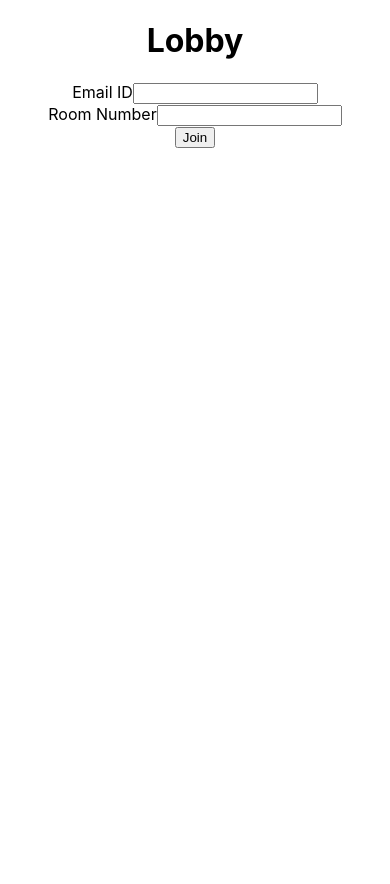
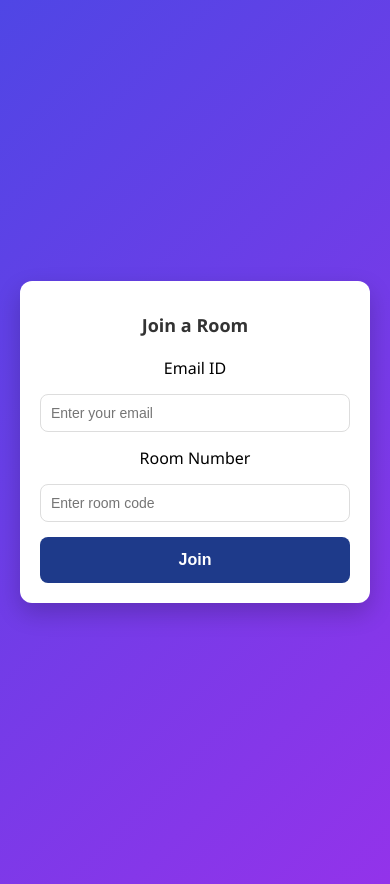
Before and after one commit to KJ-Somaiya-College-of-Engineering/ia1-submission-team-titans, a React (Create React App) app in the folder client/: page / in a window 390 px wide. Before the commit the page ends 844 px from the top, so only its background shows below. Built offline with nearby package versions, Linux system fonts and the light colour scheme; no server answers.

Commit message:
update-UI

```diff
--- /dev/null
+++ b/client/src/screens/Lobby.css
@@ -0,0 +1,100 @@
+.lobby-container {
+  height: 100vh;
+  display: flex;
+  justify-content: center;
+  align-items: center;
+  background: linear-gradient(135deg, #4f46e5, #9333ea);
+  font-family: "Segoe UI", Tahoma, Geneva, Verdana, sans-serif;
+  padding: 20px;
+}
+
+.lobby-card {
+  background: #fff;
+  padding: 40px;
+  border-radius: 16px;
+  box-shadow: 0px 10px 25px rgba(0, 0, 0, 0.2);
+  width: 350px;
+  max-width: 100%;
+  text-align: center;
+}
+
+.lobby-title {
+  font-size: 24px;
+  margin-bottom: 20px;
+  color: #333;
+}
+
+.lobby-form {
+  display: flex;
+  flex-direction: column;
+  gap: 15px;
+}
+
+.lobby-form input {
+  padding: 12px;
+  border-radius: 8px;
+  border: 1px solid #ddd;
+  outline: none;
+  transition: all 0.3s ease;
+  font-size: 16px;
+}
+
+.lobby-form input:focus {
+  border-color: #4f46e5;
+  box-shadow: 0px 0px 5px rgba(79, 70, 229, 0.6);
+}
+
+.btn {
+  background: #1e3a8a;
+  color: white;
+  padding: 12px;
+  border: none;
+  border-radius: 8px;
+  cursor: pointer;
+  font-weight: bold;
+  transition: all 0.3s ease;
+  font-size: 16px;
+}
+
+.btn:hover {
+  background: #1d4ed8;
+  transform: scale(1.05);
+}
+
+/* Mobile responsiveness */
+@media (max-width: 768px) {
+  .lobby-card {
+    width: 100%;
+    padding: 25px;
+  }
+
+  .lobby-title {
+    font-size: 20px;
+  }
+
+  .btn {
+    padding: 14px;
+    font-size: 18px;
+  }
+}
+
+@media (max-width: 480px) {
+  .lobby-card {
+    padding: 20px;
+    border-radius: 12px;
+  }
+
+  .lobby-title {
+    font-size: 18px;
+  }
+
+  .lobby-form input {
+    font-size: 14px;
+    padding: 10px;
+  }
+
+  .btn {
+    font-size: 16px;
+    width: 100%;
+  }
+}
--- a/client/src/screens/Lobby.jsx
+++ b/client/src/screens/Lobby.jsx
@@ -1,6 +1,7 @@
 import React, { useState, useCallback, useEffect } from "react";
 import { useNavigate } from "react-router-dom";
 import { useSocket } from "../context/SocketProvider";
+import "./Lobby.css";
 
 const LobbyScreen = () => {
   const [email, setEmail] = useState("");
@@ -19,7 +20,7 @@ const LobbyScreen = () => {
 
   const handleJoinRoom = useCallback(
     (data) => {
-      const { email, room } = data;
+      const { room } = data;
       navigate(`/room/${room}`);
     },
     [navigate]
@@ -33,27 +34,29 @@ const LobbyScreen = () => {
   }, [socket, handleJoinRoom]);
 
   return (
-    <div>
-      <h1>Lobby</h1>
-      <form onSubmit={handleSubmitForm}>
+    <div className="lobby-container">
+      <div className="lobby-card">
+        <h1 className="lobby-title">Join a Room</h1>
+        <form onSubmit={handleSubmitForm} className="lobby-form">
           <label htmlFor="email">Email ID</label>
           <input
             type="email"
             id="email"
             value={email}
+            placeholder="Enter your email"
             onChange={(e) => setEmail(e.target.value)}
           />
-        <br />
           <label htmlFor="room">Room Number</label>
           <input
             type="text"
             id="room"
             value={room}
+            placeholder="Enter room code"
             onChange={(e) => setRoom(e.target.value)}
           />
-        <br />
-        <button>Join</button>
+          <button className="btn">Join</button>
         </form>
+      </div>
     </div>
   );
 };
--- /dev/null
+++ b/client/src/screens/Room.css
@@ -0,0 +1,113 @@
+.room-container {
+  height: 100vh;
+  display: flex;
+  flex-direction: column;
+  background: linear-gradient(135deg, #4f46e5, #9333ea);
+  font-family: "Segoe UI", Tahoma, Geneva, Verdana, sans-serif;
+  color: white;
+  align-items: center;
+  justify-content: space-between;
+  padding: 20px;
+}
+
+.room-title {
+  font-size: 32px;
+  margin-top: 10px;
+}
+
+.status-text {
+  margin: 10px 0;
+  font-size: 18px;
+  font-weight: 500;
+}
+
+.video-grid {
+  display: flex;
+  gap: 20px;
+  justify-content: center;
+  flex-wrap: wrap;
+  margin-top: 20px;
+  width: 100%;
+}
+
+.video-card {
+  background: rgba(255, 255, 255, 0.1);
+  padding: 15px;
+  border-radius: 12px;
+  backdrop-filter: blur(10px);
+  box-shadow: 0px 8px 20px rgba(0, 0, 0, 0.3);
+  text-align: center;
+  flex: 1 1 300px;
+  max-width: 400px;
+}
+
+.video-card h2 {
+  margin-bottom: 10px;
+}
+
+.control-bar {
+  display: flex;
+  gap: 15px;
+  margin-bottom: 30px;
+  flex-wrap: wrap;
+  justify-content: center;
+}
+
+.btn {
+  background: #1e3a8a;
+  color: white;
+  padding: 12px 20px;
+  border: none;
+  border-radius: 8px;
+  font-weight: bold;
+  cursor: pointer;
+  transition: all 0.3s ease;
+  font-size: 16px;
+}
+
+.btn:hover {
+  background: #1d4ed8;
+  transform: scale(1.08);
+}
+
+/* Mobile responsiveness */
+@media (max-width: 768px) {
+  .room-title {
+    font-size: 26px;
+  }
+
+  .status-text {
+    font-size: 16px;
+  }
+
+  .video-grid {
+    flex-direction: column;
+    align-items: center;
+  }
+
+  .video-card {
+    width: 90%;
+    max-width: 100%;
+  }
+
+  .btn {
+    padding: 14px 24px;
+    font-size: 18px;
+  }
+}
+
+@media (max-width: 480px) {
+  .room-title {
+    font-size: 22px;
+  }
+
+  .status-text {
+    font-size: 14px;
+  }
+
+  .btn {
+    width: 100%;
+    font-size: 16px;
+    padding: 14px;
+  }
+}
--- a/client/src/screens/Room.jsx
+++ b/client/src/screens/Room.jsx
@@ -2,6 +2,7 @@ import React, { useEffect, useCallback, useState } from "react";
 import ReactPlayer from "react-player";
 import peer from "../service/peer";
 import { useSocket } from "../context/SocketProvider";
+import "./Room.css";
 
 const RoomPage = () => {
   const socket = useSocket();
@@ -46,7 +47,7 @@ const RoomPage = () => {
   }, [myStream]);
 
   const handleCallAccepted = useCallback(
-    ({ from, ans }) => {
+    ({ ans }) => {
       peer.setLocalDescription(ans);
       console.log("Call Accepted!");
       sendStreams();
@@ -110,35 +111,39 @@ const RoomPage = () => {
   ]);
 
   return (
-    <div>
-      <h1>Room Page</h1>
-      <h4>{remoteSocketId ? "Connected" : "No one in room"}</h4>
-      {myStream && <button onClick={sendStreams}>Send Stream</button>}
-      {remoteSocketId && <button onClick={handleCallUser}>CALL</button>}
-      {myStream && (
-        <>
-          <h1>My Stream</h1>
-          <ReactPlayer
-            playing
-            muted
-            height="100px"
-            width="200px"
-            url={myStream}
-          />
-        </>
-      )}
-      {remoteStream && (
-        <>
-          <h1>Remote Stream</h1>
-          <ReactPlayer
-            playing
-            muted
-            height="100px"
-            width="200px"
-            url={remoteStream}
-          />
-        </>
-      )}
+    <div className="room-container">
+      <h1 className="room-title">Room</h1>
+      <h4 className="status-text">
+        {remoteSocketId ? "Connected" : "Waiting for others to join..."}
+      </h4>
+
+      <div className="video-grid">
+        {myStream && (
+          <div className="video-card">
+            <h2>Me</h2>
+            <ReactPlayer playing muted height="200px" width="100%" url={myStream} />
+          </div>
+        )}
+        {remoteStream && (
+          <div className="video-card">
+            <h2>Remote</h2>
+            <ReactPlayer playing height="200px" width="100%" url={remoteStream} />
+          </div>
+        )}
+      </div>
+
+      <div className="control-bar">
+        {myStream && (
+          <button className="btn" onClick={sendStreams}>
+            Send Stream
+          </button>
+        )}
+        {remoteSocketId && (
+          <button className="btn" onClick={handleCallUser}>
+            Call
+          </button>
+        )}
+      </div>
     </div>
   );
 };
```
Lines whose indentation alone changed are shown as unchanged.
